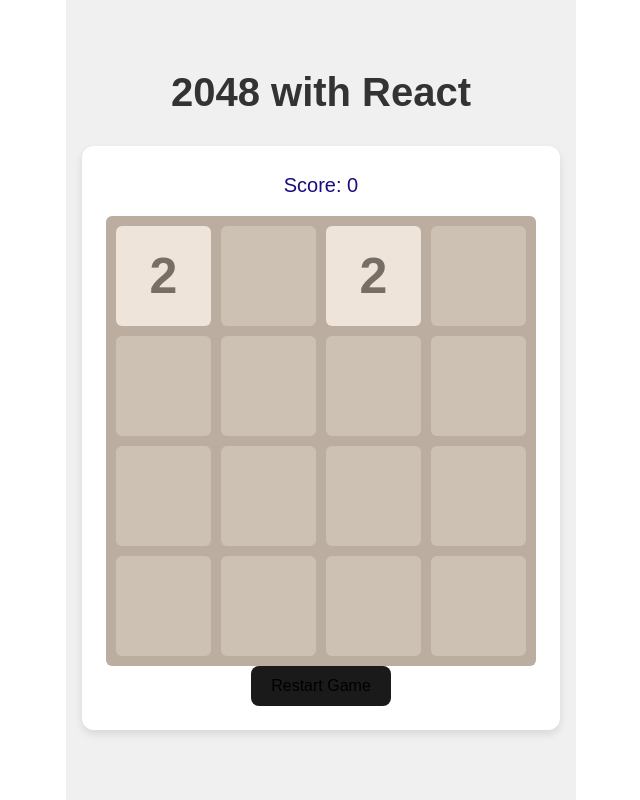
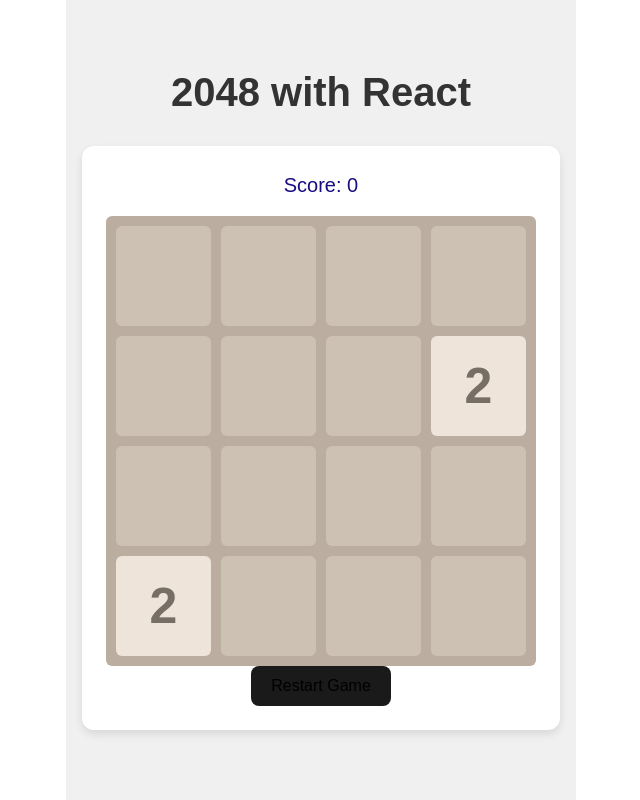
Before and after one commit to vunguyen95/qlik2048, a React (Vite) app: page / in a window 1280 px wide. Shown: the whole page, without its empty margins (319-959 px from the left). Built offline with nearby package versions, Linux system fonts and the light colour scheme.

Commit message:
animation

```diff
--- a/src/App.jsx
+++ b/src/App.jsx
@@ -152,12 +152,10 @@ function Game() {
   //No dependency, initialize once
   useEffect(() => {
     let firstBoard = utils.initializeBoard();
-    //const pos1 = utils.addRandomTile(firstBoard);
-    //const pos2 = utils.addRandomTile(firstBoard);
-    firstBoard[0][0] = 2;
-    firstBoard[0][2] = 2;
+    const pos1 = utils.addRandomTile(firstBoard);
+    const pos2 = utils.addRandomTile(firstBoard);
     setBoard(firstBoard);
-    //setNewTile([pos1, pos2]);
+    setNewTile([pos1, pos2]);
   }, []);
 
   //Core logic, passed down to onMove
@@ -239,7 +237,15 @@ function Game() {
   );
 
   const handleRestart = () => {
-    //utils.initializeBoard, utils.addRandomTile()
+    let freshBoard = utils.initializeBoard();
+    const pos1 = utils.addRandomTile(freshBoard);
+    const pos2 = utils.addRandomTile(freshBoard);
+    setBoard(freshBoard);
+    setNewTile([pos1, pos2]);
+    setScore(0);
+    setMovementData(null);
+    setMergedTiles([]);
+    setGameOver(false);
   };
 
   return (
```
